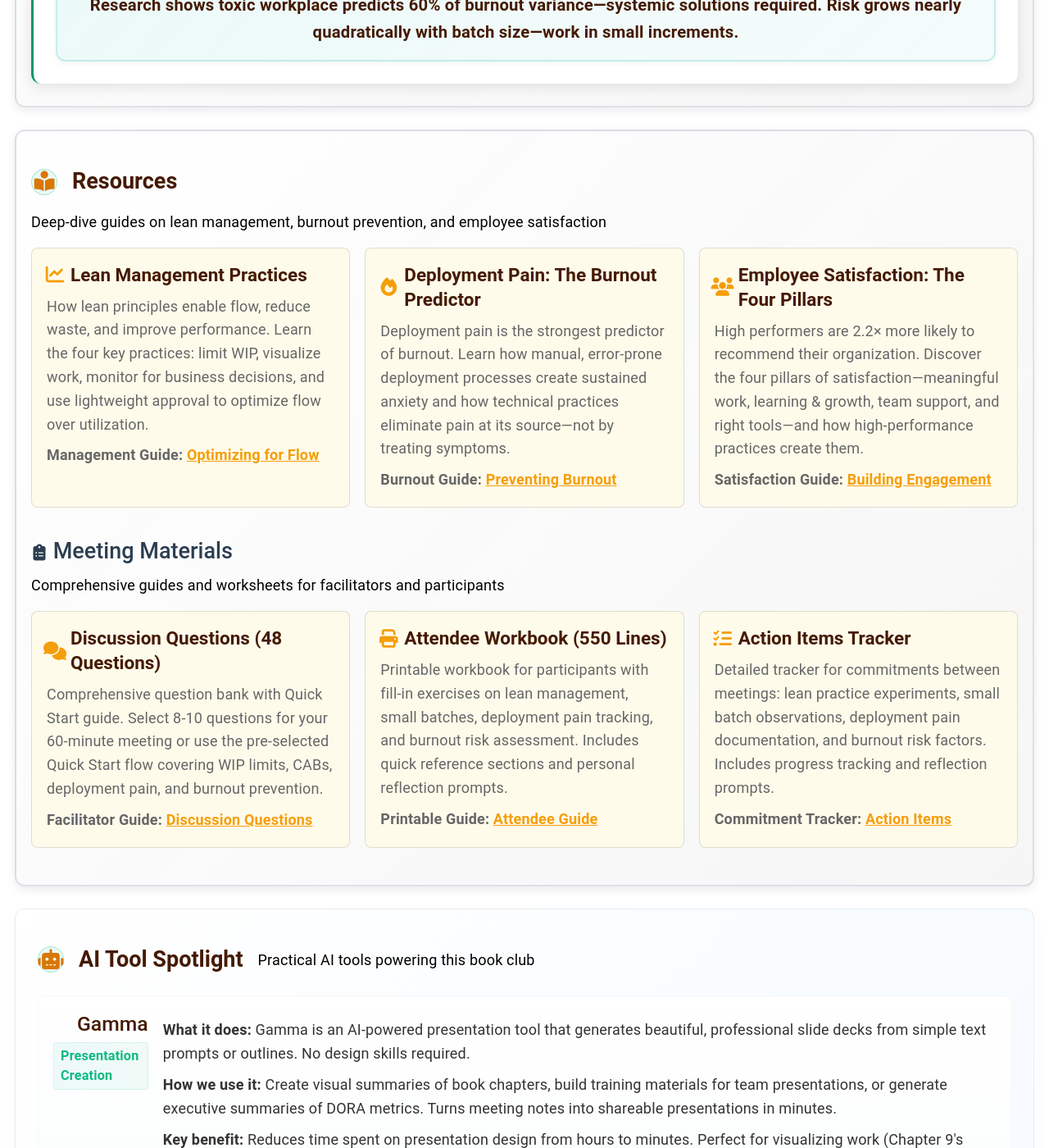
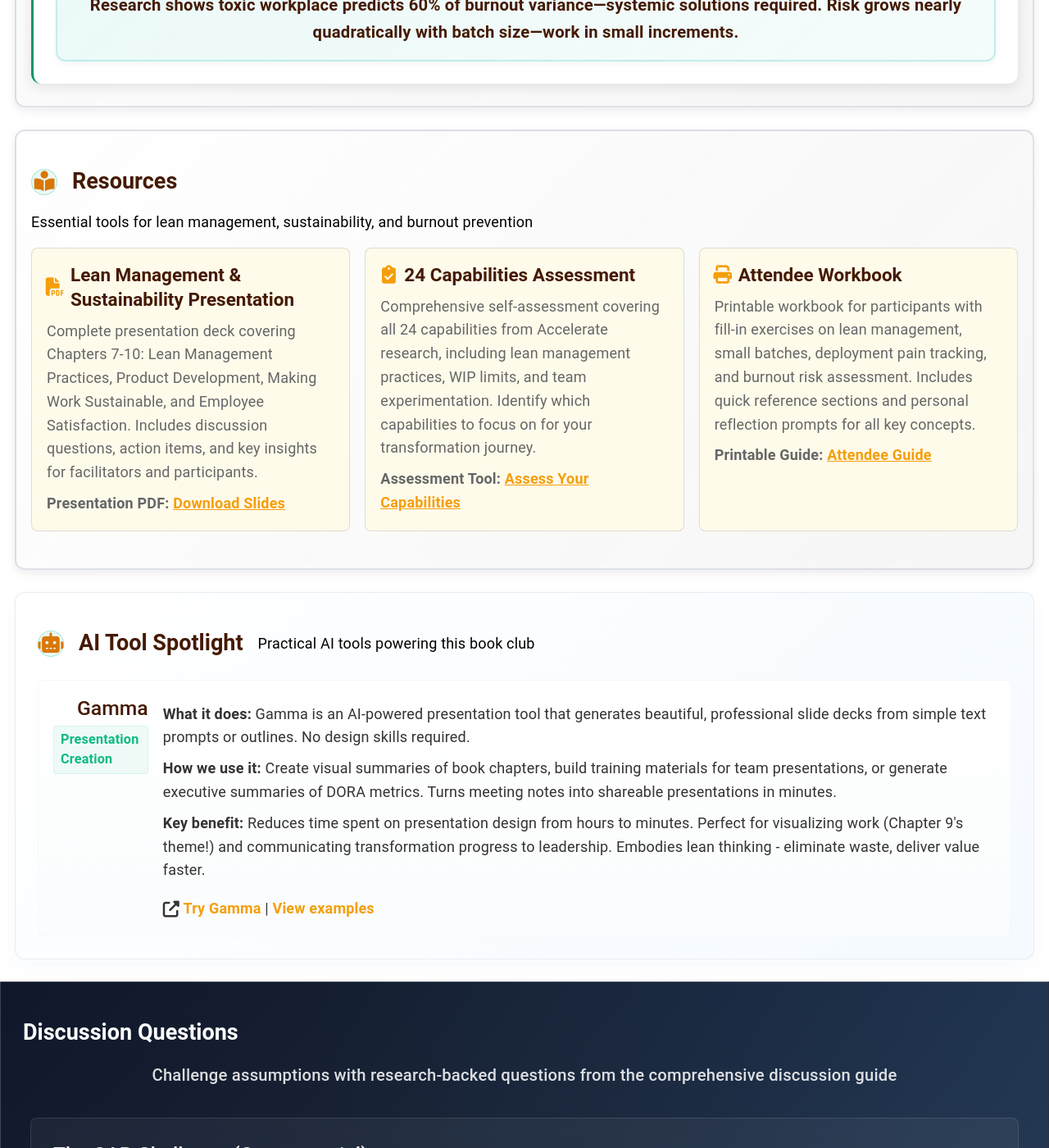
Before and after one commit to mhenke/accelerate-devex-book-club-notebooklm, a Jekyll site: the page built from docs/_meetings/meeting-3.md, in a window 1280 px wide and 1400 px high, scrolled down 3362 px. Shown: the whole window at 82% size. Built offline with Jekyll 4.4.1, drawn with Linux system fonts in a browser that asks for light colours; some web fonts are replaced.

Commit message:
Add Lean Management & Sustainability PDF and streamline Meeting 3 resources
Uploaded Lean-Management-and-Sustainability.pdf (1.7 MB) to AWS S3 and streamlined the Meeting 3 resources section to 3 focused items.

**Changes:**
- Uploaded `media/meeting-3/Lean-Management-and-Sustainability.pdf` to S3 bucket
- Streamlined resources section from 6 items to 3 essential items:
  1. Lean Management & Sustainability Presentation (PDF) - Complete deck for Chapters 7-10
  2. 24 Capabilities Assessment - Diagnostic tool for identifying focus areas
  3. Attendee Workbook - Practical fill-in guide with exercises
- Removed separate sections for "Deep-dive guides" and "Meeting Materials"
- Updated intro text to "Essential tools for lean management, sustainability, and burnout prevention"
- Links to: https://accelerate-devex-book-club-notebooklm.s3.amazonaws.com/meeting-3/Lean-Management-and-Sustainability.pdf

**Content:**
Complete presentation covering Chapters 7-10: Lean Management Practices, Product Development, Making Work Sustainable, and Employee Satisfaction with discussion questions, action items, and key insights.

**Rationale:**
Focused resource set provides:
- Presentation materials for facilitators
- Diagnostic tool to assess current state
- Practical workbook for hands-on exercises

🤖 Generated with [Claude Code](https://claude.com/claude-code)

Co-Authored-By: Claude <noreply@anthropic.com>

```diff
--- a/docs/_meetings/meeting-3.md
+++ b/docs/_meetings/meeting-3.md
@@ -525,51 +525,26 @@ document.addEventListener('keydown', function(event) {
 <div class="section-card" markdown="0">
   <div class="step-header">
     <h2><i class="fas fa-book-reader" aria-hidden="true"></i> Resources</h2>
-    <p class="section-intro">Deep-dive guides on lean management, burnout prevention, and employee satisfaction</p>
+    <p class="section-intro">Essential tools for lean management, sustainability, and burnout prevention</p>
   </div>
 
   <div class="resource-callout-grid">
     <div class="resource-callout">
-      <h3><i class="fas fa-chart-line" aria-hidden="true"></i> Lean Management Practices</h3>
-      <p>How lean principles enable flow, reduce waste, and improve performance. Learn the four key practices: limit WIP, visualize work, monitor for business decisions, and use lightweight approval to optimize flow over utilization.</p>
-      <p><strong>Management Guide:</strong> <a href="https://github.com/mhenke/accelerate-devex-book-club-notebooklm/blob/main/resources/meetings/meeting-3/handouts/lean-management-practices.md" class="resource-link"><strong>Optimizing for Flow</strong></a></p>
+      <h3><i class="fas fa-file-pdf" aria-hidden="true"></i> Lean Management & Sustainability Presentation</h3>
+      <p>Complete presentation deck covering Chapters 7-10: Lean Management Practices, Product Development, Making Work Sustainable, and Employee Satisfaction. Includes discussion questions, action items, and key insights for facilitators and participants.</p>
+      <p><strong>Presentation PDF:</strong> <a href="https://accelerate-devex-book-club-notebooklm.s3.amazonaws.com/meeting-3/Lean-Management-and-Sustainability.pdf" class="resource-link" target="_blank"><strong>Download Slides</strong></a></p>
     </div>
 
     <div class="resource-callout">
-      <h3><i class="fas fa-fire" aria-hidden="true"></i> Deployment Pain: The Burnout Predictor</h3>
-      <p>Deployment pain is the strongest predictor of burnout. Learn how manual, error-prone deployment processes create sustained anxiety and how technical practices eliminate pain at its source—not by treating symptoms.</p>
-      <p><strong>Burnout Guide:</strong> <a href="https://github.com/mhenke/accelerate-devex-book-club-notebooklm/blob/main/resources/meetings/meeting-3/handouts/deployment-pain-burnout.md" class="resource-link"><strong>Preventing Burnout</strong></a></p>
+      <h3><i class="fas fa-clipboard-check" aria-hidden="true"></i> 24 Capabilities Assessment</h3>
+      <p>Comprehensive self-assessment covering all 24 capabilities from Accelerate research, including lean management practices, WIP limits, and team experimentation. Identify which capabilities to focus on for your transformation journey.</p>
+      <p><strong>Assessment Tool:</strong> <a href="https://github.com/mhenke/accelerate-devex-book-club-notebooklm/blob/main/resources/assessments/24-capabilities-assessment.md" class="resource-link"><strong>Assess Your Capabilities</strong></a></p>
     </div>
 
     <div class="resource-callout">
-      <h3><i class="fas fa-users" aria-hidden="true"></i> Employee Satisfaction: The Four Pillars</h3>
-      <p>High performers are 2.2× more likely to recommend their organization. Discover the four pillars of satisfaction—meaningful work, learning & growth, team support, and right tools—and how high-performance practices create them.</p>
-      <p><strong>Satisfaction Guide:</strong> <a href="https://github.com/mhenke/accelerate-devex-book-club-notebooklm/blob/main/resources/meetings/meeting-3/handouts/employee-satisfaction.md" class="resource-link"><strong>Building Engagement</strong></a></p>
-    </div>
-  </div>
-
-  <div class="step-header" style="margin-top: 2rem;">
-    <h3><i class="fas fa-clipboard-list" aria-hidden="true"></i> Meeting Materials</h3>
-    <p class="section-intro">Comprehensive guides and worksheets for facilitators and participants</p>
-  </div>
-
-  <div class="resource-callout-grid">
-    <div class="resource-callout">
-      <h3><i class="fas fa-comments" aria-hidden="true"></i> Discussion Questions (48 Questions)</h3>
-      <p>Comprehensive question bank with Quick Start guide. Select 8-10 questions for your 60-minute meeting or use the pre-selected Quick Start flow covering WIP limits, CABs, deployment pain, and burnout prevention.</p>
-      <p><strong>Facilitator Guide:</strong> <a href="https://github.com/mhenke/accelerate-devex-book-club-notebooklm/blob/main/resources/meetings/meeting-3/leadership/discussion-guide.md" class="resource-link"><strong>Discussion Questions</strong></a></p>
-    </div>
-
-    <div class="resource-callout">
-      <h3><i class="fas fa-print" aria-hidden="true"></i> Attendee Workbook (550 Lines)</h3>
-      <p>Printable workbook for participants with fill-in exercises on lean management, small batches, deployment pain tracking, and burnout risk assessment. Includes quick reference sections and personal reflection prompts.</p>
+      <h3><i class="fas fa-print" aria-hidden="true"></i> Attendee Workbook</h3>
+      <p>Printable workbook for participants with fill-in exercises on lean management, small batches, deployment pain tracking, and burnout risk assessment. Includes quick reference sections and personal reflection prompts for all key concepts.</p>
       <p><strong>Printable Guide:</strong> <a href="https://github.com/mhenke/accelerate-devex-book-club-notebooklm/blob/main/resources/meetings/meeting-3/handouts/attendee-guide.md" class="resource-link"><strong>Attendee Guide</strong></a></p>
-    </div>
-
-    <div class="resource-callout">
-      <h3><i class="fas fa-tasks" aria-hidden="true"></i> Action Items Tracker</h3>
-      <p>Detailed tracker for commitments between meetings: lean practice experiments, small batch observations, deployment pain documentation, and burnout risk factors. Includes progress tracking and reflection prompts.</p>
-      <p><strong>Commitment Tracker:</strong> <a href="https://github.com/mhenke/accelerate-devex-book-club-notebooklm/blob/main/resources/meetings/meeting-3/handouts/action-items-tracker.md" class="resource-link"><strong>Action Items</strong></a></p>
     </div>
   </div>
 </div>
```
